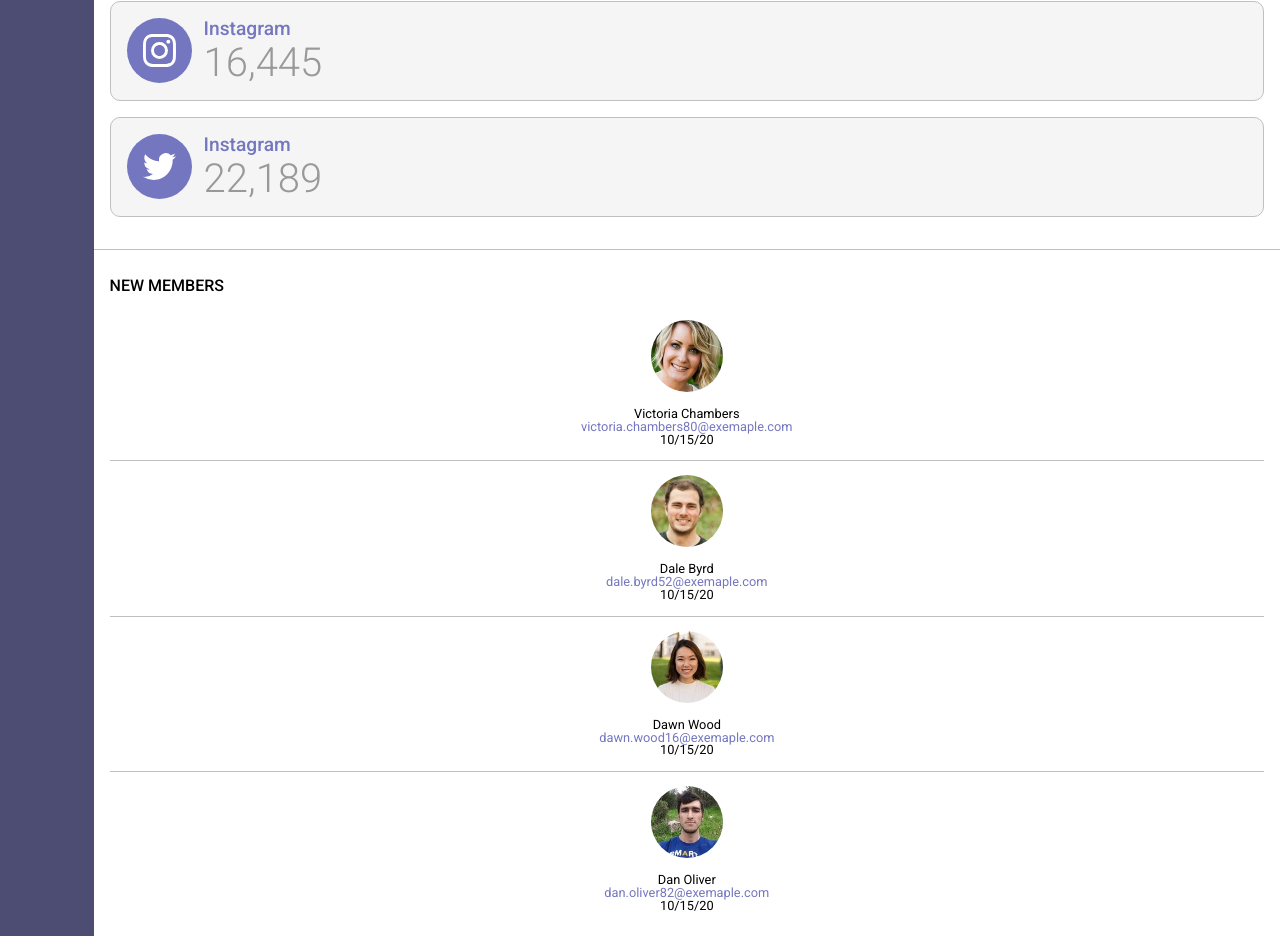
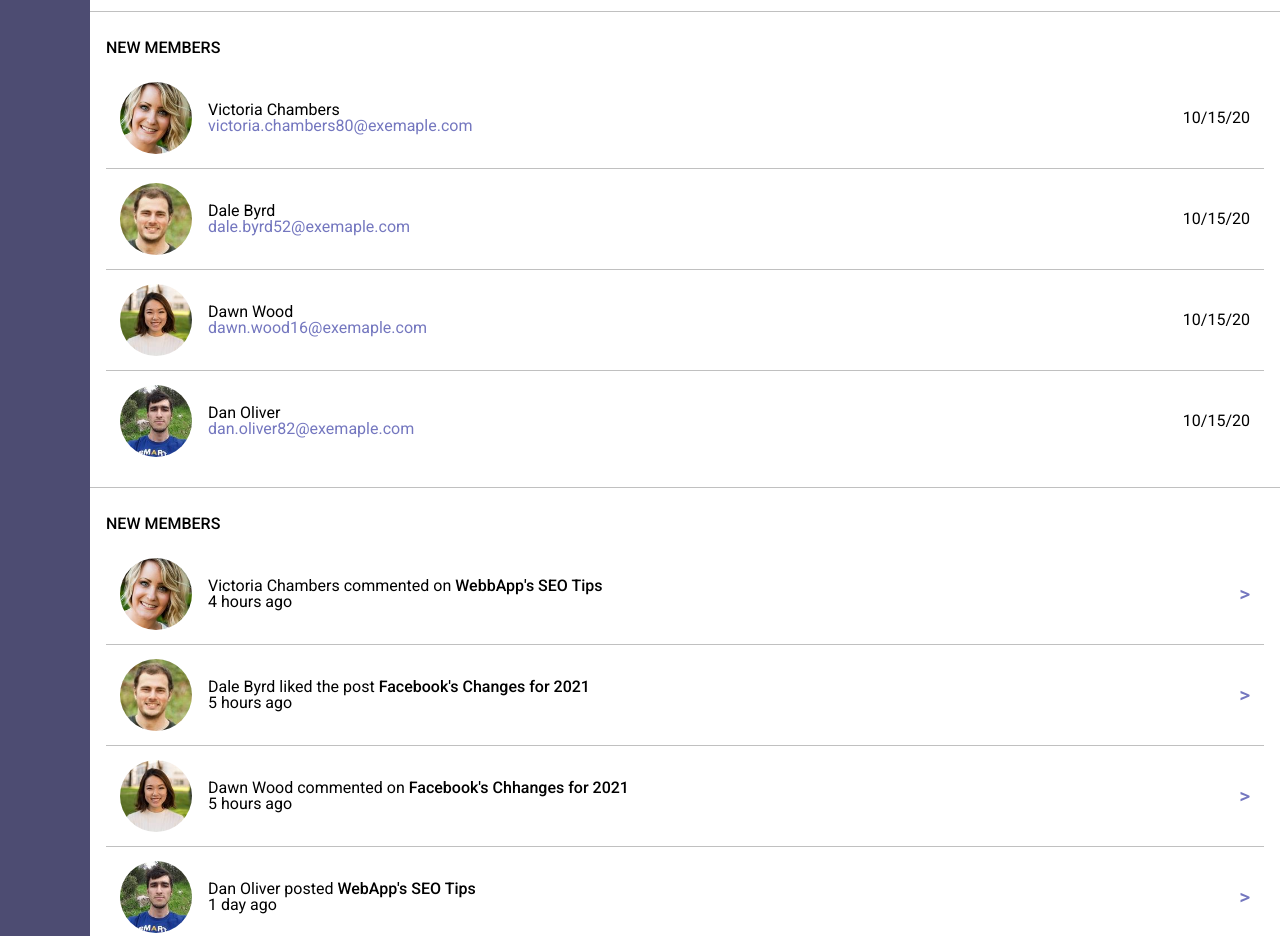
Before and after one commit to Ravel-Oliveira/TECHDEGREE_P7, a plain HTML site: page index.html in a window 1280 px wide. Shown: the part 1016-1952 px from the top of the page. Drawn offline with nearby package versions, Linux system fonts and the light colour scheme.

Commit message:
Corrections and 768px querry
Social Stats section corrections, main grid wrapper responsive correction. 768px media querry for scoial stats and members.

```diff
--- a/css/style.css
+++ b/css/style.css
@@ -36,11 +36,11 @@ h3 {
 
 .main-wrapper {
     display: grid;
-    grid-template-columns: minmax(1fr, 1100px);
+    grid-template-columns: minmax(90px, 1fr);
     grid-template-areas:
-        "header ."
-        "nav ."
-        "content ."
+        "header"
+        "nav"
+        "content"
         ;
         header {
             grid-area: header;
@@ -195,12 +195,13 @@ background-color: var(--dark-purple);
 .instagram,
 .twitter {
     display: flex;
+    align-items: center;
     background-color: var(--light-gray2);
     border-radius: 10px;
     border: solid 1px var(--light-gray);
     color: var(--dark-purple);
     padding: 1rem;
-    height: 100px;
+    /* height: 100px; */
     margin: 1rem 0px;
     p {
         color: var(--purple);
@@ -225,8 +226,8 @@ background-color: var(--dark-purple);
 }
 
 .svg-container {
-    height: 65px;
-    width: 65px;
+    height: 60px;
+    width: 60px;
     background-color: var(--purple);
     border-radius: 50%;
     padding: 1rem;
@@ -259,10 +260,11 @@ background-color: var(--dark-purple);
     .email {
         color: var(--purple);
     }
+}
+
 .member-info,
 .member-activity {
     margin-top: 1rem;
-    }
 }
 
 /* Message user Style */
@@ -426,6 +428,7 @@ option, select:required:valid {
 @media screen and (min-width: 768px) {
 
     .main-wrapper{
+        grid-template-columns: 90px minmax(90px, 1fr);
         grid-template-areas:
             "header header"
             "nav content"
@@ -437,8 +440,8 @@ option, select:required:valid {
         justify-content: flex-start;
         height: 100%;
         svg {
-            height: 36px;
-            width: 36px;
+            height: 30px;
+            width: 30px;
         }
     }
 
@@ -450,10 +453,53 @@ option, select:required:valid {
         flex-direction: column;
         justify-content: space-between;
         border-right: 1px solid var(--light-gray);
+        .chart-box {
+            margin-bottom: 4rem;
+        }
     }
     .dtchart-wrapper,
     .mtchart-wrapper {
         width: 45%;
         flex: 1;
     }
+
+    .stats-wrapper {
+        display: flex;
+        flex-wrap: wrap;
+        gap: 1rem;
+        p {
+            font-size: 1rem;
         }
+        h1 {
+            font-size: 2rem;
+        }
+    }
+    .facebook,
+    .instagram,
+    .twitter {
+        flex: 1;
+    }
+
+    .member {
+        flex-direction: row;
+        flex-wrap: wrap;
+        gap: 1rem;
+        p {
+            text-align: left;
+            font-size: 1rem;
+        }
+    }
+    .member-info,
+    .member-activity {
+        display: flex;
+        flex: 1;
+        justify-content: space-between;
+        margin-top: 0px;
+        align-items: center;
+        span {
+            color: var(--purple);
+            font-weight: 500;
+            font-size: 1.3rem;
+        }
+    }
+}
--- a/index.html
+++ b/index.html
@@ -184,31 +184,51 @@
                         <div class="member">
                             <img src="images/member-1.jpg" alt="member 1 profile image" class="profile-img">
                             <div class="member-activity">
+                                <div>
                                     <p>Victoria Chambers commented on <b>WebbApp's SEO Tips</b></p>
                                     <p>4 hours ago</p>
+                                </div>
+                                <span>
+                                    >
+                                </span>
                             </div>
                         </div>
 
                         <div class="member">
                             <img src="images/member-2.jpg" alt="member 2 profile image" class="profile-img">
                             <div class="member-activity">
+                                <div>
                                     <p>Dale Byrd liked the post <b>Facebook's Changes for 2021</b></p>
                                     <p>5 hours ago</p>
+                                </div>
+                                <span>
+                                    >
+                                </span>
                             </div>
                         </div>
 
                         <div class="member">
                             <img src="images/member-3.jpg" alt="member 3 profile image" class="profile-img">
                             <div class="member-activity">
+                                <div>
                                     <p>Dawn Wood commented on <b>Facebook's Chhanges for 2021</b></p>
                                     <p>5 hours ago</p>
+                                </div>
+                                <span>
+                                    >
+                                </span>
                             </div>
                         </div>
                         <div class="member">
                             <img src="images/member-4.jpg" alt="member 4 profile image" class="profile-img">
                             <div class="member-activity">
+                                <div>
                                     <p>Dan Oliver posted <b>WebApp's SEO Tips</b></p>
                                     <p>1 day ago</p>
+                                </div>
+                                <span>
+                                    >
+                                </span>
                             </div>
                         </div>
                     </div>
```
Lines whose indentation alone changed are shown as unchanged.
